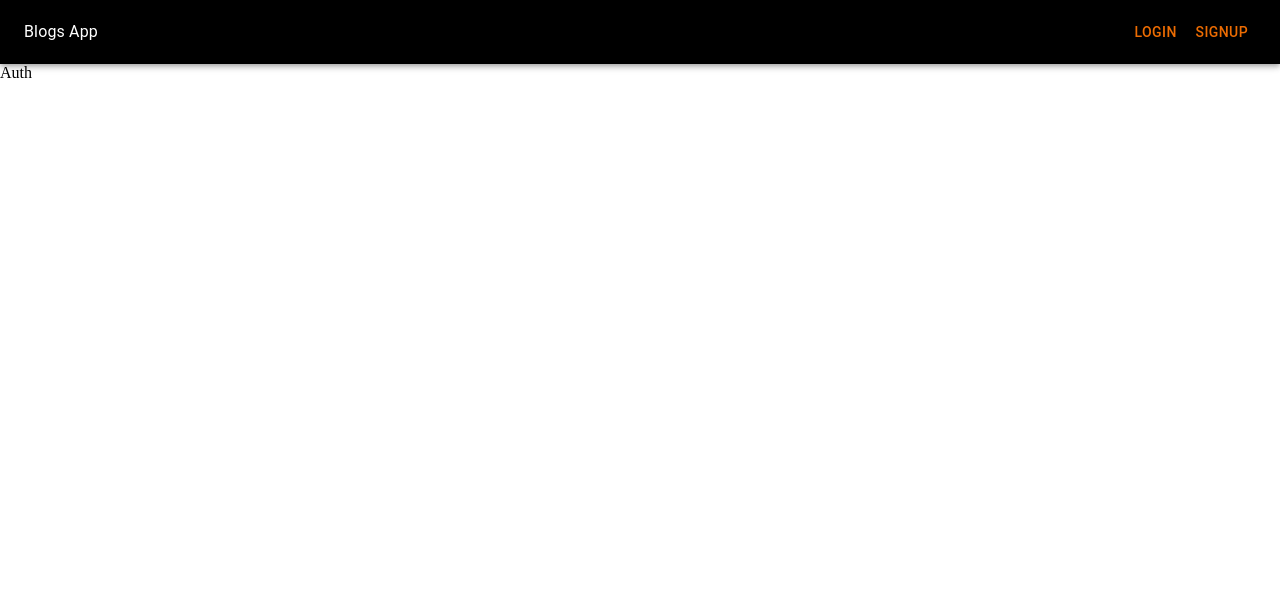
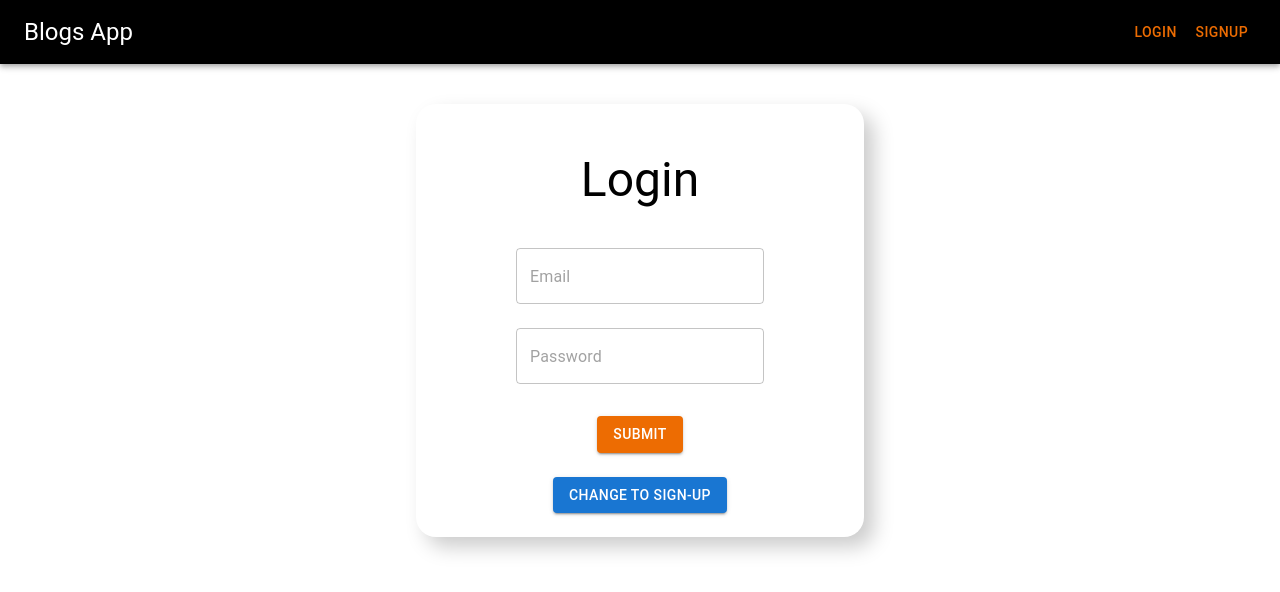
Before and after one commit to avikaldarolia/Blog, a React (Create React App) app in the folder frontend/: page /auth in a window 1280 px wide. Shown: the top 592 px of the page. Built offline with nearby package versions, Linux system fonts and the light colour scheme.

Commit message:
login/signup form ready

```diff
--- a/frontend/src/components/Auth.jsx
+++ b/frontend/src/components/Auth.jsx
@@ -1,7 +1,83 @@
-import React from 'react';
-
+import React, { useState } from 'react';
+import { Box, Button, Typography, TextField } from '@mui/material';
 const Auth = () => {
-  return <div>Auth</div>;
+  const [isSignUp, setIsSignUp] = useState(false);
+  const [inputs, setInputs] = useState({
+    name: '',
+    email: '',
+    password: '',
+  });
+  const handleChange = (e) => {
+    setInputs((prevState) => ({
+      ...prevState,
+      [e.target.name]: e.target.value,
+    }));
+  };
+  const handleSubmit = (e) => {
+    e.preventDefault();
+    console.log(inputs);
+  };
+  return (
+    <div>
+      <form onSubmit={handleSubmit}>
+        <Box
+          maxWidth={400}
+          display="flex"
+          flexDirection="column"
+          alignItems="center"
+          justifyContent="center"
+          boxShadow="10px 10px 20px #ccc"
+          padding={3}
+          margin="auto"
+          marginTop={5}
+          borderRadius={5}
+        >
+          <Typography variant="h3" padding={3} textAlign="center">
+            {!isSignUp ? 'Login' : 'Sign-up'}
+          </Typography>
+          {isSignUp && (
+            <TextField
+              onChange={handleChange}
+              value={inputs.name}
+              name="name"
+              placeholder="Name"
+              margin="normal"
+            />
+          )}
+          <TextField
+            onChange={handleChange}
+            value={inputs.email}
+            name="email"
+            placeholder="Email"
+            margin="normal"
+          />
+          <TextField
+            onChange={handleChange}
+            value={inputs.password}
+            name="password"
+            placeholder="Password"
+            margin="normal"
+          />
+          <Button
+            type="submit"
+            sx={{ borderRadius: 1, marginTop: 3 }}
+            variant="contained"
+            color="warning"
+          >
+            Submit
+          </Button>
+          <Button
+            // color="secondary"
+            variant="contained"
+            sx={{ borderRadius: 1, marginTop: 3 }}
+            onClick={() => setIsSignUp(!isSignUp)}
+          >
+            Change to {isSignUp ? 'Login' : 'Sign-up'}
+          </Button>
+        </Box>
+      </form>
+    </div>
+  );
 };
 
 export default Auth;
--- a/frontend/src/components/Header.jsx
+++ b/frontend/src/components/Header.jsx
@@ -18,7 +18,7 @@ const Header = () => {
   return (
     <AppBar position="sticky" sx={{ background: 'black' }}>
       <Toolbar>
-        <Typography varient="h4">Blogs App</Typography>
+        <Typography variant="h5">Blogs App</Typography>
         {isLoggedIn && (
           <Box display="flex" ml="auto">
             <Tabs
@@ -32,28 +32,28 @@ const Header = () => {
             </Tabs>
           </Box>
         )}
-        <Box display="flex" ml="auto">
+        <Box display="flex" ml="auto" justifyItems="legacy">
           {!isLoggedIn && (
-            <>
+            <Box>
               <Button
-                varient="contained"
+                // variant="contained"
                 LinkComponent={Link}
                 to="/auth"
-                sx={{ margin: '1', borderRadius: 10 }}
+                sx={{ margin: '1', borderRadius: 3 }}
                 color="warning"
               >
                 Login
               </Button>
               <Button
-                varient="contained"
+                // variant="contained"
                 LinkComponent={Link}
                 to="/auth"
-                sx={{ margin: '1', borderRadius: 10 }}
+                sx={{ margin: '1', borderRadius: 3 }}
                 color="warning"
               >
                 Signup
               </Button>
-            </>
+            </Box>
           )}
           {isLoggedIn && (
             <Button
```
